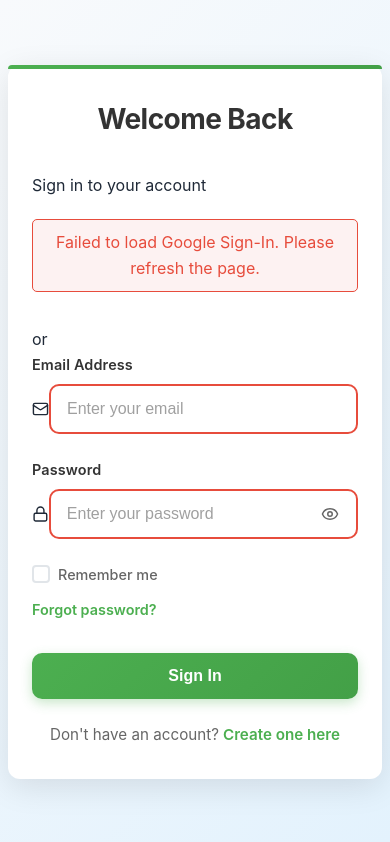
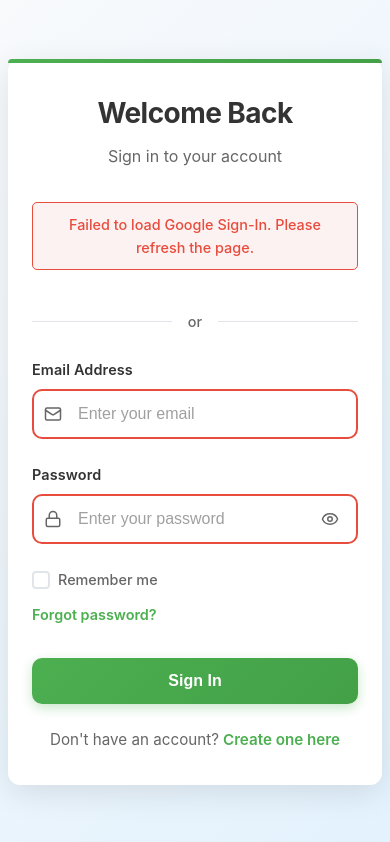
Before and after one commit to langat68/LockinEdge, a React (Vite) app: page /login in a window 390 px wide. Built offline with nearby package versions, Linux system fonts and the light colour scheme.

Commit message:
added google auth scss

```diff
--- a/src/Homepage/Styling/AuthForms.scss
+++ b/src/Homepage/Styling/AuthForms.scss
@@ -15,6 +15,8 @@ $background-color: #f8fafc;
 $white: #ffffff;
 $shadow-light: rgba(0, 0, 0, 0.1);
 $shadow-medium: rgba(0, 0, 0, 0.15);
+$google-blue: #4285f4;
+$google-hover: #357ae8;
 
 // Animations
 @keyframes slideIn {
@@ -42,6 +44,11 @@ $shadow-medium: rgba(0, 0, 0, 0.15);
 @keyframes fadeIn {
   from { opacity: 0; }
   to { opacity: 1; }
+}
+
+@keyframes pulse {
+  0%, 100% { opacity: 1; }
+  50% { opacity: 0.7; }
 }
 
 // Main container - provides full-page centering and gradient background
@@ -86,6 +93,28 @@ $shadow-medium: rgba(0, 0, 0, 0.15);
     border-radius: 16px 16px 0 0;
   }
 
+  // Form header styles
+  .form-header {
+    text-align: center;
+    margin-bottom: 2rem;
+
+    h2 {
+      font-size: 2rem;
+      font-weight: 700;
+      color: $text-color;
+      margin: 0 0 0.5rem 0;
+      letter-spacing: -0.02em;
+    }
+
+    .form-subtitle {
+      font-size: 1rem;
+      color: $text-secondary;
+      margin: 0;
+      font-weight: 400;
+    }
+  }
+
+  // Legacy h2 support (if form-header is not used)
   h2 {
     text-align: center;
     font-size: 2rem;
@@ -95,27 +124,77 @@ $shadow-medium: rgba(0, 0, 0, 0.15);
     letter-spacing: -0.02em;
   }
 
-  .form-group {
+  // Google Sign-In Container
+  .google-signin-container {
     margin-bottom: 1.5rem;
-    position: relative;
 
-    label {
-      display: block;
-      margin-bottom: 0.5rem;
-      font-weight: 600;
-      color: $text-color;
-      font-size: 0.9rem;
-      letter-spacing: 0.01em;
+    #google-signin-button {
+      display: flex;
+      justify-content: center;
+      transition: opacity 0.3s ease;
+
+      // Custom styling for Google button when needed
+      > div {
+        width: 100% !important;
+        max-width: 250px;
+      }
     }
 
+    // Loading state for Google sign-in
+    &.loading {
+      #google-signin-button {
+        opacity: 0.6;
+        pointer-events: none;
+      }
+    }
+  }
+
+  // Divider between Google sign-in and form
+  .divider {
+    position: relative;
+    margin: 1.5rem 0;
+    text-align: center;
+
+    &::before {
+      content: '';
+      position: absolute;
+      top: 50%;
+      left: 0;
+      right: 0;
+      height: 1px;
+      background: $border-color;
+      z-index: 1;
+    }
+
+    span {
+      background: $white;
+      padding: 0 1rem;
+      color: $text-secondary;
+      font-size: 0.9rem;
+      font-weight: 500;
+      position: relative;
+      z-index: 2;
+    }
+  }
+
+  // Input icons styling
   .input-wrapper {
     position: relative;
     display: flex;
     align-items: center;
 
+    .input-icon {
+      position: absolute;
+      left: 12px;
+      color: $text-secondary;
+      z-index: 2;
+      pointer-events: none;
+      transition: color 0.2s ease;
+    }
+
     input {
       width: 100%;
-        padding: 0.875rem 1rem;
+      padding: 0.875rem 1rem 0.875rem 2.75rem; // Left padding for icon
       border: 2px solid $border-color;
       border-radius: 10px;
       font-size: 1rem;
@@ -133,6 +212,11 @@ $shadow-medium: rgba(0, 0, 0, 0.15);
         outline: none;
         border-color: $primary-color;
         box-shadow: 0 0 0 3px rgba(76, 175, 80, 0.1);
+
+        + .input-icon,
+        ~ .input-icon {
+          color: $primary-color;
+        }
       }
 
       &:hover:not(:focus):not(:disabled) {
@@ -159,9 +243,10 @@ $shadow-medium: rgba(0, 0, 0, 0.15);
         border-color: $error-color;
       }
 
+      // Password field with both icon and toggle
       &[type="password"],
       &[type="text"].password-input {
-          padding-right: 2.75rem;
+        padding-right: 2.75rem; // Right padding for toggle button
       }
     }
 
@@ -180,7 +265,7 @@ $shadow-medium: rgba(0, 0, 0, 0.15);
       justify-content: center;
       width: 32px;
       height: 32px;
-        z-index: 2;
+      z-index: 3;
 
       &:hover:not(:disabled) {
         color: $primary-color;
@@ -204,6 +289,20 @@ $shadow-medium: rgba(0, 0, 0, 0.15);
     }
   }
 
+  .form-group {
+    margin-bottom: 1.5rem;
+    position: relative;
+
+    label {
+      display: block;
+      margin-bottom: 0.5rem;
+      font-weight: 600;
+      color: $text-color;
+      font-size: 0.9rem;
+      letter-spacing: 0.01em;
+    }
+
+    // Fallback for inputs without input-wrapper
     > input:not(.input-wrapper input) {
       width: 100%;
       padding: 0.875rem 1rem;
@@ -261,7 +360,10 @@ $shadow-medium: rgba(0, 0, 0, 0.15);
     }
   }
 
-  .message {
+  // Error and success messages
+  .message,
+  .error-message,
+  .success-message {
     display: flex;
     align-items: center;
     gap: 0.5rem;
@@ -271,18 +373,18 @@ $shadow-medium: rgba(0, 0, 0, 0.15);
     font-weight: 500;
     margin-bottom: 1.5rem;
     animation: fadeIn 0.3s ease-in;
+  }
 
-    &.error-message {
+  .error-message {
     background: $error-light;
     color: $error-color;
     border: 1px solid rgba(231, 76, 60, 0.2);
   }
 
-    &.success-message {
+  .success-message {
     background: $success-light;
     color: $success-color;
     border: 1px solid rgba(39, 174, 96, 0.2);
-    }
   }
 
   .submit-btn {
@@ -363,6 +465,26 @@ $shadow-medium: rgba(0, 0, 0, 0.15);
     color: $text-secondary;
     font-size: 0.95rem;
 
+    .switch-link {
+      color: $primary-color;
+      text-decoration: none;
+      font-weight: 600;
+      margin-left: 0.25rem;
+      transition: color 0.2s ease;
+
+      &:hover {
+        color: $primary-hover;
+        text-decoration: underline;
+      }
+
+      &:focus {
+        outline: 2px solid $primary-color;
+        outline-offset: 2px;
+        border-radius: 2px;
+      }
+    }
+
+    // Legacy support for direct anchor tags
     a {
       color: $primary-color;
       text-decoration: none;
@@ -461,6 +583,16 @@ $shadow-medium: rgba(0, 0, 0, 0.15);
   }
 }
 
+// Loading states
+.google-signin-loading {
+  text-align: center;
+  margin-top: 10px;
+  color: $text-secondary;
+  font-size: 14px;
+  animation: pulse 1.5s ease-in-out infinite;
+}
+
+// Responsive design
 @media (max-width: 480px) {
   .auth-container {
     padding: 0.5rem;
@@ -470,6 +602,7 @@ $shadow-medium: rgba(0, 0, 0, 0.15);
     padding: 2rem 1.5rem;
     border-radius: 12px;
 
+    .form-header h2,
     h2 {
       font-size: 1.75rem;
     }
@@ -479,19 +612,31 @@ $shadow-medium: rgba(0, 0, 0, 0.15);
       align-items: flex-start;
       gap: 0.75rem;
     }
+
+    .google-signin-container {
+      #google-signin-button > div {
+        max-width: 100% !important;
+      }
+    }
   }
 }
 
+// Accessibility improvements
 @media (prefers-contrast: high) {
   .auth-form {
     border: 2px solid $text-color;
 
-    .form-group input {
+    .form-group input,
+    .input-wrapper input {
       border-width: 2px;
     }
 
     .submit-btn {
       border: 2px solid $text-color;
+    }
+
+    .divider::before {
+      background: $text-color;
     }
   }
 }
@@ -503,3 +648,13 @@ $shadow-medium: rgba(0, 0, 0, 0.15);
     transition-duration: 0.01ms !important;
   }
 }
+
+// Focus management for better keyboard navigation
+.auth-form {
+  input, button, a {
+    &:focus-visible {
+      outline: 2px solid $primary-color;
+      outline-offset: 2px;
+    }
+  }
+}
```
Lines whose indentation alone changed are shown as unchanged.
